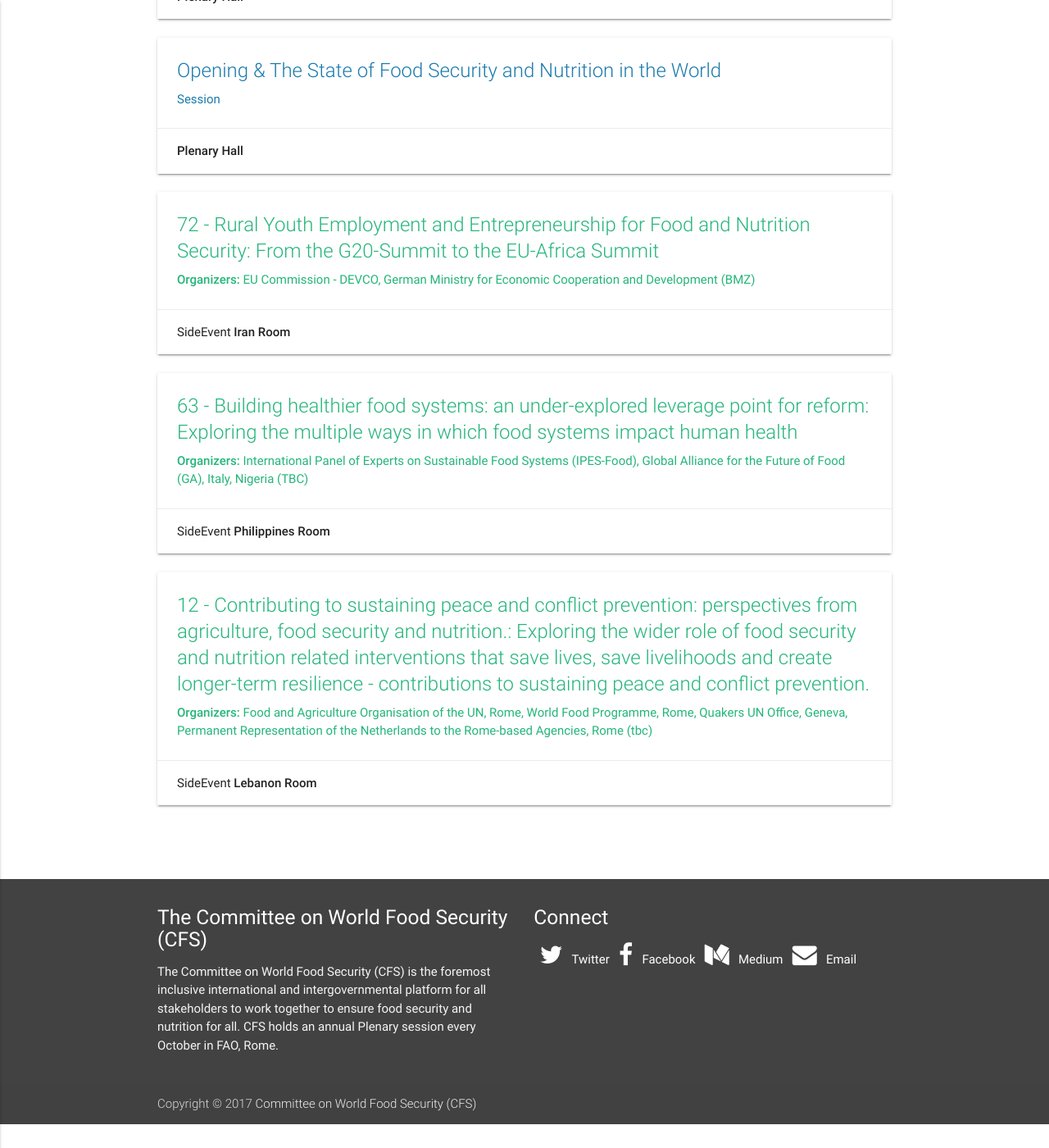
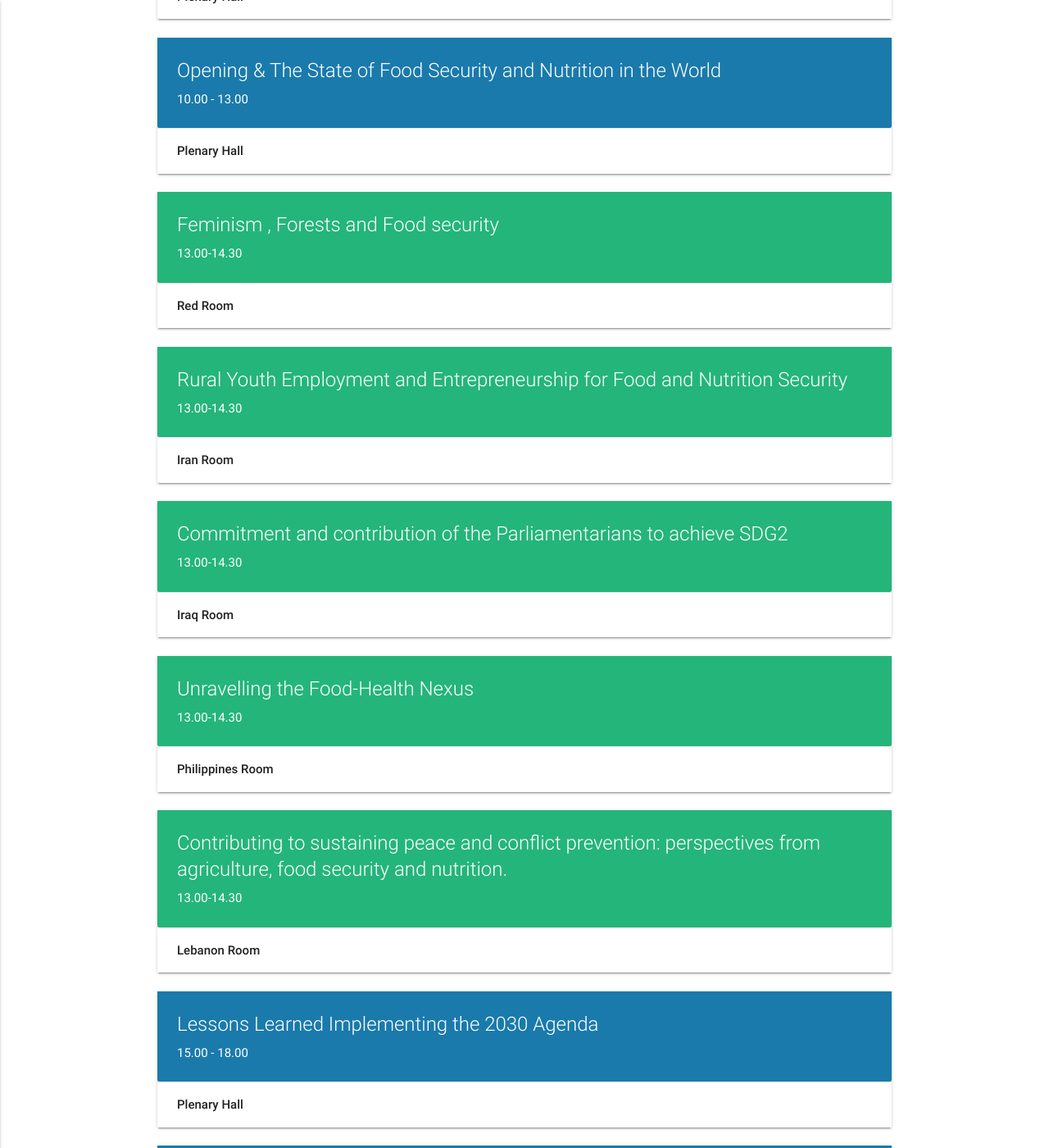
Before and after one commit to UNCFS/uncfs.github.io, a Jekyll site: the page built from 01-Schedule.html, in a window 1280 px wide and 1400 px high, scrolled down 481 px. Shown: the whole window at 82% size. Built offline with Jekyll 4.4.1, drawn with Linux system fonts in a browser that asks for light colours; before the commit the page ends 1852 px from its top, so only the background shows below that; some of the changed text lies outside the part shown.

Commit message:
Working timetable 9 October

```diff
--- a/_data/nine.json
+++ b/_data/nine.json
@@ -1,158 +1,198 @@
 [
   {
-    "ID": "A",
-    "DAY": "9-Oct",
-    "START": "10:00",
-    "END": "13:00",
-    "TYPE": "Session",
-    "ROOM": "Plenary Hall",
-    "TITLE": "Organization Matters",
-    "SUBTITLE": "",
-    "ORGANIZERS": "",
-    "TAGS": "",
-    "": ""
+    "ID": "",
+    "Day": "9-Oct",
+    "Time": "10.00 - 13.00",
+    "Room Order": "Plenary Hall",
+    "Room": "Plenary Hall",
+    "Type": "Session",
+    "Refresh": "",
+    "Languages": "",
+    "Organizers": "",
+    "Title": "Organization Matters",
+    "Subtitle": "",
+    "Keywords": ""
   },
   {
-    "ID": "B",
-    "DAY": "9-Oct",
-    "START": "10:00",
-    "END": "13:00",
-    "TYPE": "Session",
-    "ROOM": "Plenary Hall",
-    "TITLE": "Opening & The State of Food Security and Nutrition in the World",
-    "SUBTITLE": "",
-    "ORGANIZERS": "",
-    "TAGS": "",
-    "": ""
+    "ID": "",
+    "Day": "9-Oct",
+    "Time": "10.00 - 13.00",
+    "Room Order": "Plenary Hall",
+    "Room": "Plenary Hall",
+    "Type": "Session",
+    "Refresh": "",
+    "Languages": "",
+    "Organizers": "",
+    "Title": "Opening & The State of Food Security and Nutrition in the World",
+    "Subtitle": "",
+    "Keywords": ""
   },
   {
-    "ID": "C",
-    "DAY": "9-Oct",
-    "START": "15:00",
-    "END": "13:00",
-    "TYPE": "Session",
-    "ROOM": "Plenary Hall",
-    "TITLE": "Lessons Learned Implementing the 2030 Agenda",
-    "SUBTITLE": "",
-    "ORGANIZERS": "",
-    "TAGS": "",
-    "": ""
-  },
-  {
-    "ID": "D",
-    "DAY": "9-Oct",
-    "START": "15:00",
-    "END": "18:00",
-    "TYPE": "Session",
-    "ROOM": "Plenary Hall",
-    "TITLE": "CFS & the 2030 Agenda: Reflections from HLPF 2017 and contribution to HLPF 2018",
-    "SUBTITLE": "",
-    "ORGANIZERS": "",
-    "TAGS": "",
-    "": ""
+    "ID": 37,
+    "Day": "9-Oct",
+    "Time": "13.00-14.30",
+    "Room Order": "1 Red",
+    "Room": "Red Room",
+    "Type": "Side Event",
+    "Refresh": "",
+    "Languages": "",
+    "Organizers": "Pending",
+    "Title": "Feminism , Forests and Food security",
+    "Subtitle": "And women's important role in the development of sustainable management of the forest landscape, as well as the importance of forests for food supply globally.",
+    "Keywords": "Forest landscape management"
   },
   {
     "ID": 72,
-    "DAY": "9-Oct",
-    "START": "13:00",
-    "END": "14:30",
-    "TYPE": "SideEvent",
-    "ROOM": "Iran",
-    "TITLE": "Rural Youth Employment and Entrepreneurship for Food and Nutrition Security",
-    "SUBTITLE": "From the G20-Summit to the EU-Africa Summit",
-    "ORGANIZERS": "EU Commission - DEVCO, German Ministry for Economic Cooperation and Development (BMZ)",
-    "TAGS": "",
-    "": ""
+    "Day": "9-Oct",
+    "Time": "13.00-14.30",
+    "Room Order": "3 Iran",
+    "Room": "Iran Room",
+    "Type": "Side Event",
+    "Refresh": "",
+    "Languages": "FR",
+    "Organizers": "EU Commission, Germany",
+    "Title": "Rural Youth Employment and Entrepreneurship for Food and Nutrition Security",
+    "Subtitle": "From the G20-Summit to the EU-Africa Summit",
+    "Keywords": "Rural Youth Employment"
+  },
+  {
+    "ID": 33,
+    "Day": "9-Oct",
+    "Time": "13.00-14.30",
+    "Room Order": "2 Iraq",
+    "Room": "Iraq Room",
+    "Type": "Side Event",
+    "Refresh": "",
+    "Languages": "FR SP",
+    "Organizers": "DPC, FAO; AECID; Oficina  Regional para Am�rica Latina y el Caribe, FAO; FPH-LAC",
+    "Title": "Commitment and contribution of the Parliamentarians to achieve SDG2",
+    "Subtitle": "",
+    "Keywords": ""
   },
   {
     "ID": 63,
-    "DAY": "9-Oct",
-    "START": "13:00",
-    "END": "14:30",
-    "TYPE": "SideEvent",
-    "ROOM": "Philippines",
-    "TITLE": "Building healthier food systems: an under-explored leverage point for reform",
-    "SUBTITLE": "Exploring the multiple ways in which food systems impact human health",
-    "ORGANIZERS": "International Panel of Experts on Sustainable Food Systems (IPES-Food), Global Alliance for the Future of Food (GA), Italy, Nigeria (TBC)",
-    "TAGS": "",
-    "": ""
+    "Day": "9-Oct",
+    "Time": "13.00-14.30",
+    "Room Order": "4 Phil",
+    "Room": "Philippines Room",
+    "Type": "Side Event",
+    "Refresh": "",
+    "Languages": "",
+    "Organizers": "IPES-Food, Global Alliance for the Future of Food, Italy, Nigeria",
+    "Title": "Unravelling the Food-Health Nexus",
+    "Subtitle": "Addressing practices, political economy and power relations to build healthier food systems",
+    "Keywords": "Health Impacts & Externalities"
   },
   {
     "ID": 12,
-    "DAY": "9-Oct",
-    "START": "13:00",
-    "END": "14:30",
-    "TYPE": "SideEvent",
-    "ROOM": "Lebanon",
-    "TITLE": "Contributing to sustaining peace and conflict prevention: perspectives from agriculture, food security and nutrition.",
-    "SUBTITLE": "Exploring the wider role of food security and nutrition related interventions that save lives, save livelihoods and create longer-term resilience - contributions to sustaining peace and conflict prevention.",
-    "ORGANIZERS": "Food and Agriculture Organisation of the UN, Rome, World Food Programme, Rome, Quakers UN Office, Geneva, Permanent Representation of the Netherlands to the Rome-based Agencies, Rome (tbc)",
-    "TAGS": "",
-    "": ""
+    "Day": "9-Oct",
+    "Time": "13.00-14.30",
+    "Room Order": "5 Leb",
+    "Room": "Lebanon Room",
+    "Type": "Side Event",
+    "Refresh": "",
+    "Languages": "",
+    "Organizers": "Food and Agriculture Organization of the UN, Permanent Representation of the Netherlands, Quakers UN Office, World Food Programme",
+    "Title": "Contributing to sustaining peace and conflict prevention: perspectives from agriculture, food security and nutrition.",
+    "Subtitle": "Exploring the wider role of food security and nutrition related interventions that save lives, save livelihoods and create longer-term resilience - contributions to sustaining peace and conflict prevention.",
+    "Keywords": "Territorial development"
+  },
+  {
+    "ID": "",
+    "Day": "9-Oct",
+    "Time": "15.00 - 18.00",
+    "Room Order": "Plenary Hall",
+    "Room": "Plenary Hall",
+    "Type": "Session",
+    "Refresh": "",
+    "Languages": "",
+    "Organizers": "",
+    "Title": "Lessons Learned Implementing the 2030 Agenda",
+    "Subtitle": "",
+    "Keywords": ""
+  },
+  {
+    "ID": "",
+    "Day": "9-Oct",
+    "Time": "15.00 - 18.00",
+    "Room Order": "Plenary Hall",
+    "Room": "Plenary Hall",
+    "Type": "Session",
+    "Refresh": "",
+    "Languages": "",
+    "Organizers": "",
+    "Title": "CFS & the 2030 Agenda: Reflections from HLPF 2017 and contribution to HLPF 2018",
+    "Subtitle": "",
+    "Keywords": ""
   },
   {
     "ID": 29,
-    "DAY": "9-Oct",
-    "START": "18:00",
-    "END": "19:30",
-    "TYPE": "SideEvent",
-    "ROOM": "Red",
-    "TITLE": "Market development for nutrition",
-    "SUBTITLE": "Best Practices and Policies to develop Food Systems for Improved Nutrition at Scale, Case Studies from Uganda, Zambia and Rwanda",
-    "ORGANIZERS": "Office of the Prime Minister (OPM), Uganda, Swiss Agency for Development and Cooperation (SDC), SNV Netherlands Development Organisation (SNV), International Food Policy Research Institute (IFPRI)",
-    "TAGS": "",
-    "": ""
+    "Day": "9-Oct",
+    "Time": "18.00-19.30",
+    "Room Order": "1 Red",
+    "Room": "Red Room",
+    "Type": "Side Event",
+    "Refresh": "",
+    "Languages": "FR SP",
+    "Organizers": "Swiss Agency for Development and Cooperation (SDC), Office of the Prime Minister (OPM), Uganda, SNV Netherlands Development Organisation (SNV), International Food Policy Research Institute (IFPRI)",
+    "Title": "Market development for nutrition",
+    "Subtitle": "Best Practices and Policies to develop Food Systems for Improved Nutrition at Scale, Case Studies from Uganda, Zambia and Rwanda",
+    "Keywords": "Nutrition sensitive market development"
+  },
+  {
+    "ID": 69,
+    "Day": "9-Oct",
+    "Time": "18.00-19.30",
+    "Room Order": "3 Iran",
+    "Room": "Iran Room",
+    "Type": "Side Event",
+    "Refresh": "",
+    "Languages": "",
+    "Organizers": "Vacant",
+    "Title": "",
+    "Subtitle": "",
+    "Keywords": ""
   },
   {
     "ID": 49,
-    "DAY": "9-Oct",
-    "START": "18:00",
-    "END": "19:30",
-    "TYPE": "SideEvent",
-    "ROOM": "Iraq",
-    "TITLE": "The Impact of Increasing Capital Flows to Rural Areas",
-    "SUBTITLE": "Experiences in Sub-Saharan Africa",
-    "ORGANIZERS": "USAID, European Commission, Global Donor Working Group on Land, A network of donors, IFIs and international organisations committed to improve global land governance",
-    "TAGS": "",
-    "": ""
-  },
-  {
-    "ID": 69,
-    "DAY": "9-Oct",
-    "START": "18:00",
-    "END": "19:30",
-    "TYPE": "SideEvent",
-    "ROOM": "Iran",
-    "TITLE": "How climate affects food security: the role of farmers as stewards of the environment",
-    "SUBTITLE": "Establishing effective multi-stakeholder partnerships in support of farmers’ implementing the Paris Agreement to achieve food security and nutrition.",
-    "ORGANIZERS": "World Farmers’ Organisation, WFO, Global Research Alliance, GRA, International Fertilisers Industry Association, IFA, Government of Canada, Government of New Zealand, Holy See-Catholic Rural Life",
-    "TAGS": "",
-    "": ""
+    "Day": "9-Oct",
+    "Time": "18.00-19.30",
+    "Room Order": "2 Iraq",
+    "Room": "Iraq Room",
+    "Type": "Side Event",
+    "Refresh": "",
+    "Languages": "",
+    "Organizers": "Global Donor Working Group on Land, USAID,",
+    "Title": "The Impact of Increasing Capital Flows to Rural Areas",
+    "Subtitle": "Experiences in Sub-Saharan Africa",
+    "Keywords": "Agricultural investment"
   },
   {
     "ID": 20,
-    "DAY": "9-Oct",
-    "START": "18:00",
-    "END": "19:30",
-    "TYPE": "SideEvent",
-    "ROOM": "Philippines",
-    "TITLE": "What today’s young agricultural leaders need to meet tomorrow’s SDG challenges",
-    "SUBTITLE": "Youth and Talent Development to end Hunger",
-    "ORGANIZERS": "Private Sector Mechanism, Nuffield International, ETG farmers Foundation",
-    "TAGS": "",
-    "": ""
+    "Day": "9-Oct",
+    "Time": "18.00-19.30",
+    "Room Order": "4 Phil",
+    "Room": "Philippines Room",
+    "Type": "Side Event",
+    "Refresh": "",
+    "Languages": "",
+    "Organizers": "Nuffield International , ETG Farmers Foundation, Private Sector Mechanism",
+    "Title": "What today�s young agricultural leaders need to meet tomorrow�s SDG challenges",
+    "Subtitle": "Youth and Talent Development to end Hunger",
+    "Keywords": "Youth and Entrepreneurship"
   },
   {
     "ID": 75,
-    "DAY": "9-Oct",
-    "START": "18:00",
-    "END": "19:30",
-    "TYPE": "SideEvent",
-    "ROOM": "Lebanon",
-    "TITLE": "Are the Voluntary guidelines on the responsible governance of tenure (VGGTs) Strengthening Indigenous and Community Land Rights?",
-    "SUBTITLE": "Experiences from the Field.",
-    "ORGANIZERS": "ILC, Land Rights Now, FAO",
-    "TAGS": "",
-    "": ""
+    "Day": "9-Oct",
+    "Time": "18.00-19.30",
+    "Room Order": "5 Leb",
+    "Room": "Lebanon Room",
+    "Type": "Side Event",
+    "Refresh": "",
+    "Languages": "",
+    "Organizers": "Land Rights Now, FAO, International Land Coalition",
+    "Title": "Are the Voluntary guidelines on the responsible governance of tenure (VGGTs) Strengthening Indigenous and Community Land Rights?",
+    "Subtitle": "Experiences from the Field.",
+    "Keywords": "Tenure Guidelines (VGGTs)"
   }
-  ]
+]
--- a/_includes/nine.html
+++ b/_includes/nine.html
@@ -1,34 +1,17 @@
     <div class="row">
     {% for event in site.data.nine %}
-    {% if event.START == "10:00"%}
+
 
     <div class="col s12">
       <div class="card">
-        <div class="card-content blue-text">
-          <span class="card-title">{{ event.TITLE }}</span>
-          <p>{{event.TYPE}}</p>
+        {% if event.Type == "Session" %}<div class="card-content blue white-text"> {% endif%}
+                {% if event.Type == "Side Event" %}<div class="card-content green white-text"> {% endif%}
+          <span class="card-title">{{ event.Title }}</span>
+          <p>{{event.Time}}</p>
         </div>
         <div class="card-action">
-          <strong>{{ event.ROOM }}  </strong>
+          <strong>{{ event.Room }}  </strong>
         </div>
       </div>
     </div>
-    {% endif %}
     {% endfor %}
-
-    {% for event in site.data.nine %}
-        {% if event.START == "13:00" %}
-        <div class="col s12">
-          <div class="card">
-        <div class="card-content green-text">
-          <span class="card-title">{{event.ID }} - {{ event.TITLE }}: {{ event.SUBTITLE}}</span>
-          <p><strong>Organizers: </strong>{{ event.ORGANIZERS }}</p>
-        </div>
-        <div class="card-action">
-          {{event.TYPE }}<strong> {{ event.ROOM }} Room </strong>
-        </div>
-      </div>
-      </div>
-        {% endif %}
-    {% endfor %}
-    </div>
```
